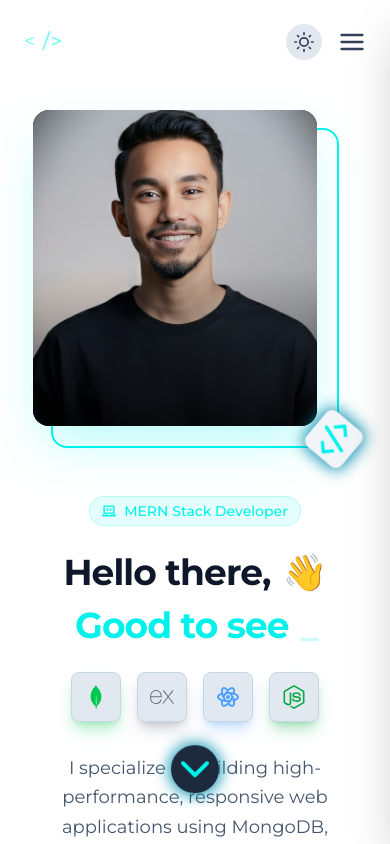
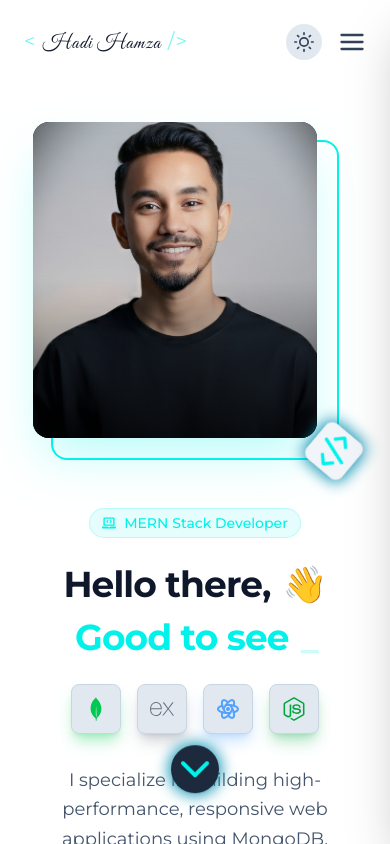
Before and after one commit to hadialhamza/portfolio, a React (Vite) app: page / in a window 390 px wide. Shown: the top 844 px of the page. Built offline with nearby package versions, Linux system fonts and the light colour scheme.

Commit message:
typewriter added in navbar.

```diff
--- a/src/components/Hero.jsx
+++ b/src/components/Hero.jsx
@@ -142,7 +142,7 @@ const Hero = () => {
           initial={{ opacity: 0, x: 50 }}
           animate={{ opacity: 1, x: 0 }}
           transition={{ duration: 0.8 }}
-          className="relative flex justify-center md:justify-end mt-12 md:mt-0"
+          className="relative flex justify-center md:justify-end mt-15 md:mt-0"
         >
           <div className="group relative w-72 h-80 md:w-96 md:h-112 border-2 border-primary rounded-2xl">
             <div className="group absolute -top-5 -left-5 w-full h-full bg-slate-800 rounded-2xl overflow-hidden shadow-2xl shadow-primary/30 dark:shadow-primary/50 transition-transform duration-500 hover:translate-y-5 hover:translate-x-5">
--- a/src/components/Navbar.jsx
+++ b/src/components/Navbar.jsx
@@ -1,9 +1,7 @@
-import { useState, useEffect, useRef } from "react";
+import { useState, useEffect } from "react";
 // eslint-disable-next-line
 import { motion, AnimatePresence } from "framer-motion";
-import gsap from "gsap";
-import { useGSAP } from "@gsap/react";
-import { TextPlugin } from "gsap/TextPlugin";
+import { Typewriter } from "react-simple-typewriter";
 import {
   FiSun,
   FiMoon,
@@ -20,24 +18,9 @@ import {
 } from "react-icons/fi";
 import { Link } from "react-scroll";
 
-gsap.registerPlugin(useGSAP, TextPlugin);
-
 const Navbar = ({ darkMode, setDarkMode }) => {
   const [scrolled, setScrolled] = useState(false);
   const [menuOpen, setMenuOpen] = useState(false);
-  const container = useRef();
-
-  useGSAP(
-    () => {
-      const tl = gsap.timeline({ repeat: -1, repeatDelay: 2, yoyo: true });
-      tl.to(".logo-text", {
-        duration: 2,
-        text: "Hadi Hamza",
-        ease: "none",
-      });
-    },
-    { scope: container }
-  );
 
   useEffect(() => {
     const handleScroll = () => {
@@ -58,7 +41,6 @@ const Navbar = ({ darkMode, setDarkMode }) => {
   return (
     <>
       <motion.nav
-        ref={container}
         className={`fixed z-50 transition-all duration-500 ease-in-out ${
           scrolled
             ? "top-4 left-1/2 -translate-x-1/2 w-[90%] md:w-auto rounded-full bg-white/70 dark:bg-slate-900/70 backdrop-blur-md border-2 border-white/20 shadow-lg py-2"
@@ -74,17 +56,22 @@ const Navbar = ({ darkMode, setDarkMode }) => {
           }`}
         >
           <motion.div
-            className="min-w-[200px] text-xl md:text-2xl font-normal text-primary font-body tracking-wider cursor-pointer"
+            className="w-[200px] text-xl md:text-2xl font-normal text-primary font-body tracking-wider cursor-pointer"
             whileHover={{ scale: 1.05 }}
           >
             <span className="animate-pulse">&lt; </span>
-            <span className="text-slate-900 dark:text-white font-logo font-medium inline-block min-w-[120px]">
-              <span className="logo-text"></span>
-              <span className="animate-pulse font-body text-primary">
-                {" "}
-                /&gt;
-              </span>
+            <span className="text-slate-900 dark:text-white font-logo font-medium inline-block">
+              <Typewriter
+                words={["Hadi Hamza"]}
+                loop={0}
+                cursor
+                cursorStyle=""
+                typeSpeed={100}
+                deleteSpeed={50}
+                delaySpeed={4000}
+              />
             </span>{" "}
+            <span className="animate-pulse font-body text-primary">/&gt;</span>
           </motion.div>
 
           {/* Desktop Menu */}
```
